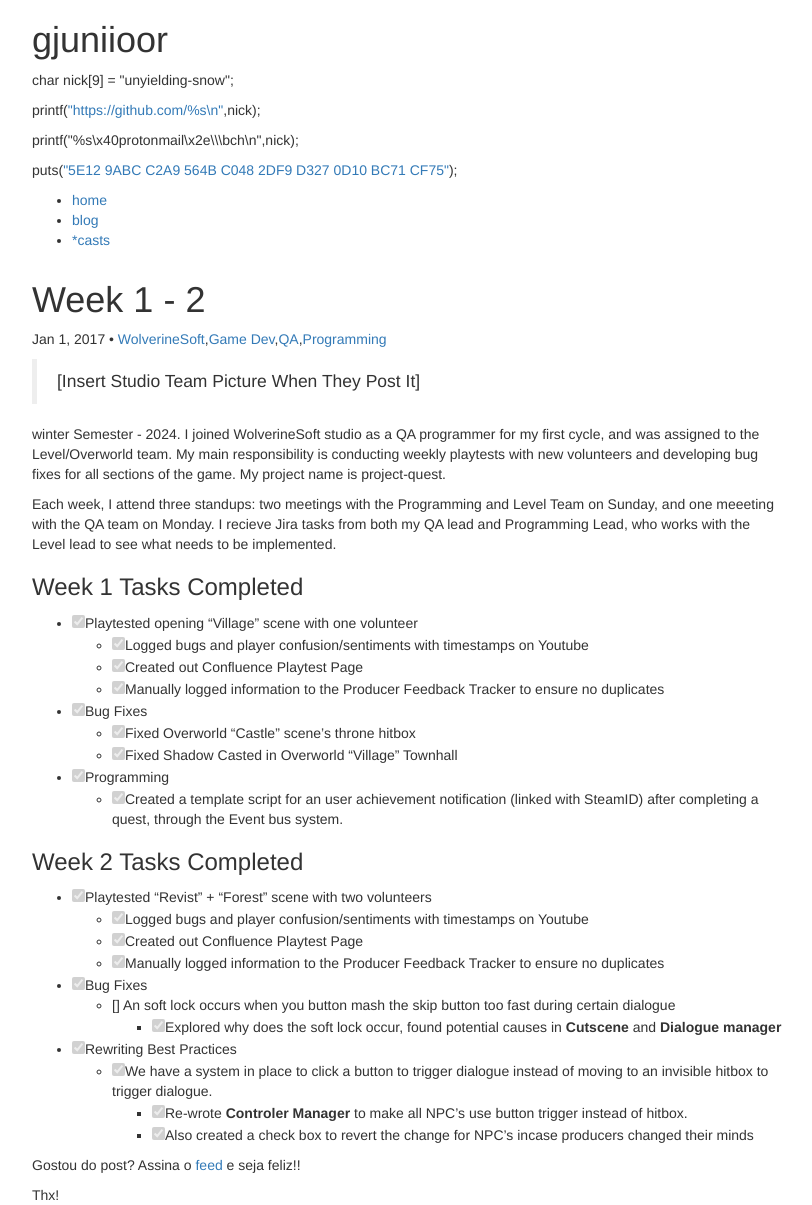
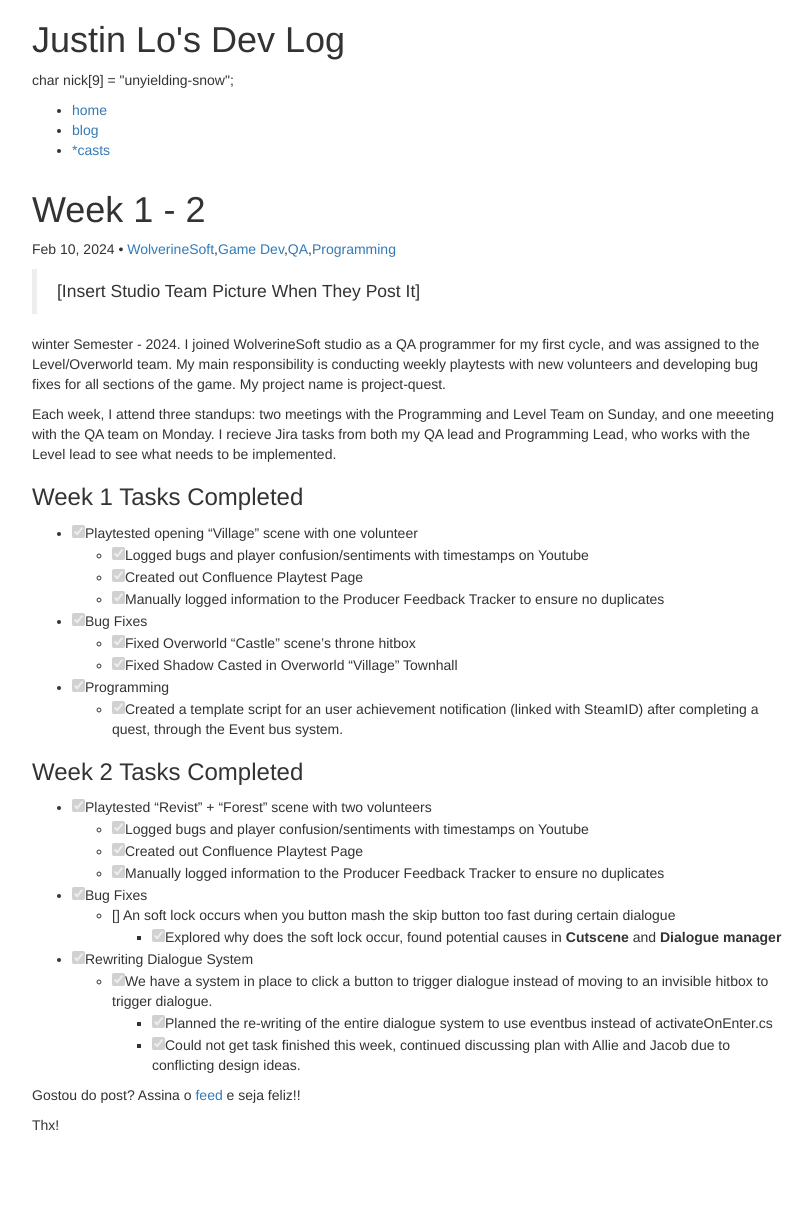
Before and after one commit to unyielding-snow/unyielding-snow.github.io, a Jekyll site: the page built from _posts/wolverinesoft-w24/2024-02-09-week-1-2.md, in a window 1280 px wide. Shown: the whole page, without its empty margins (233-1045 px from the left). Built offline with Jekyll 4.4.1, drawn with Linux system fonts in a browser that asks for light colours; nearby versions of some CDN libraries; library files that are not in the unit come from our copies; comment, search, counter and statistics services are not loaded; after the commit the page ends 1135 px from its top, so only the background shows below that.

Commit message:
deletion

```diff
--- a/_config.yml
+++ b/_config.yml
@@ -7,16 +7,12 @@ disqus: unyielding-snow
 
 # Header settings
 nick: "unyielding-snow"
-mail:
-    domain: "protonmail"
-    ext: "ch"
 source_code:
     server: "github.com"
     nick: "unyielding-snow"
 blog:
     server: "wordpress.com"
     nick: "unyielding-snow"
-fingerprint_key: "5E12 9ABC C2A9 564B C048  2DF9 D327 0D10 BC71 CF75"
 
 # Build settings
 markdown: kramdown
--- a/_includes/header.html
+++ b/_includes/header.html
@@ -1,21 +1,21 @@
 <header class="row">
   <div class="col-lg-8 col-lg-offset-2">
-    <h1 class="">gjuniioor</h1>
+    <h1 class="">Justin Lo's Dev Log </h1>
     <p>
     <span class="reserved">char</span> nick[<span class="number">9</span>] = <span class="string">"{{ site.nick }}"</span>;
     </p>
-    <p>
+    <!-- <p>
     printf(<a href="https://{{ site.source_code.server }}/{{ site.source_code.nick }}" target="_blank"><span class="string">"https://{{ site.source_code.server }}/<span class="reserved">%s\n</span>"</span></a>,nick);
-    </p>
-    <p>
+    </p> --->
+    <!-- <p>
     printf(<span class="string">"<span class="reserved">%s\x40</span>{{ site.mail.domain }}<span class="reserved">\x2e\\\b</span>{{ site.mail.ext }}<span class="reserved">\n</span>"</span>,nick);
-    </p>
+    </p> -->
     <!-- <p>
             printf(<a href="https://{{ site.blog.nick }}.{{ site.blog.server }}" target="_blank"><span class="string">"https://<span class="reserved">%s</span>.{{ site.blog.server }}<span class="reserved">\n</span>"</span></a>,nick);
         </p> -->
-    <p>
+    <!-- <p>
     puts(<a href="{{ site.baseurl }}misc/pubkey.gpg.txt" target="_blank"><span class="string">"5E12 9ABC C2A9 564B C048  2DF9 D327 0D10 BC71 CF75"</span></a>);
-    </p>
+    </p> -->
   </div>
 </header>
 
--- a/_posts/wolverinesoft-w24/2024-02-09-week-1-2.md
+++ b/_posts/wolverinesoft-w24/2024-02-09-week-1-2.md
@@ -1,7 +1,7 @@
 ---
 layout: post
 title:	"Week 1 - 2"
-date:	2017-01-01 12:00:00
+date:	2024-02-10 12:00:00
 categories:
     - blog
 tags:
@@ -38,7 +38,7 @@ from both my QA lead and Programming Lead, who works with the Level lead to see
 - [x] Bug Fixes
   - [] An soft lock occurs when you button mash the skip button too fast during certain dialogue
     - [x] Explored why does the soft lock occur, found potential causes in **Cutscene** and **Dialogue manager**
-- [x] Rewriting Best Practices
+- [x] Rewriting Dialogue System
   - [x] We have a system in place to click a button to trigger dialogue instead of moving to an invisible hitbox to trigger dialogue.
-    - [x] Re-wrote  **Controler Manager** to make all NPC's use button trigger instead of hitbox.
-    - [x] Also created a check box to revert the change for NPC's incase producers changed their minds
+    - [x] Planned the re-writing of the entire dialogue system to use eventbus instead of activateOnEnter.cs
+    - [x] Could not get task finished this week, continued discussing plan with Allie and Jacob due to conflicting design ideas.
```
Also changed, not shown: _posts/2017/2017-01-01-arch-linux-tmux.md (deleted, +0 -60 lines), _posts/2017/2017-04-11-redimensionar-particoes-lvm.md (deleted, +0 -76 lines), index.md (+2 -6 lines).
